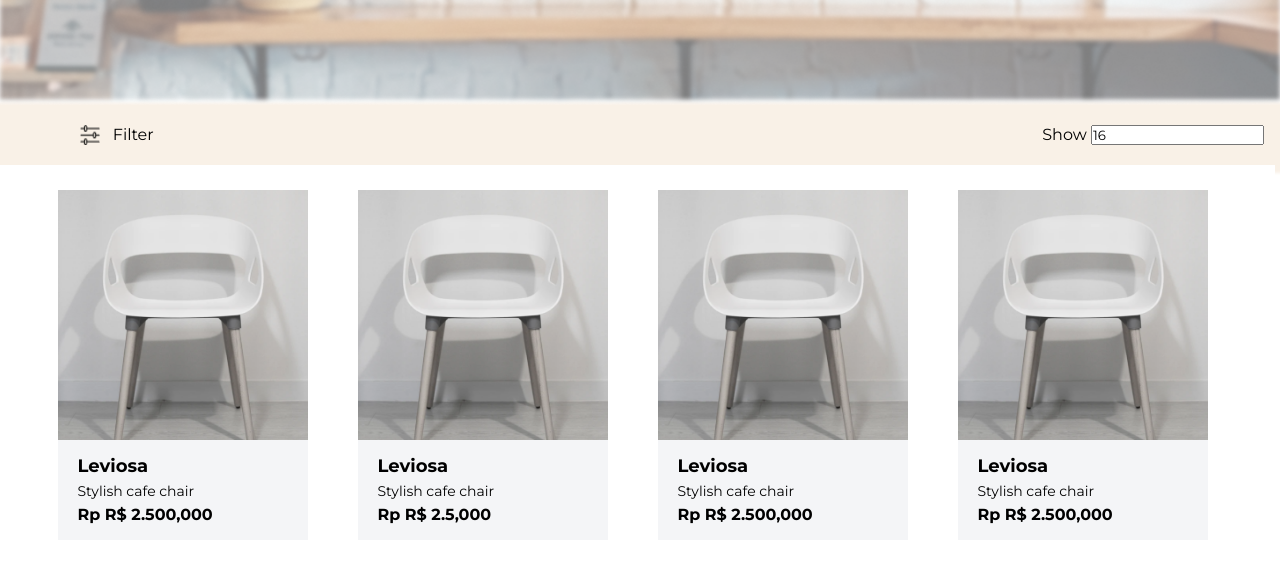
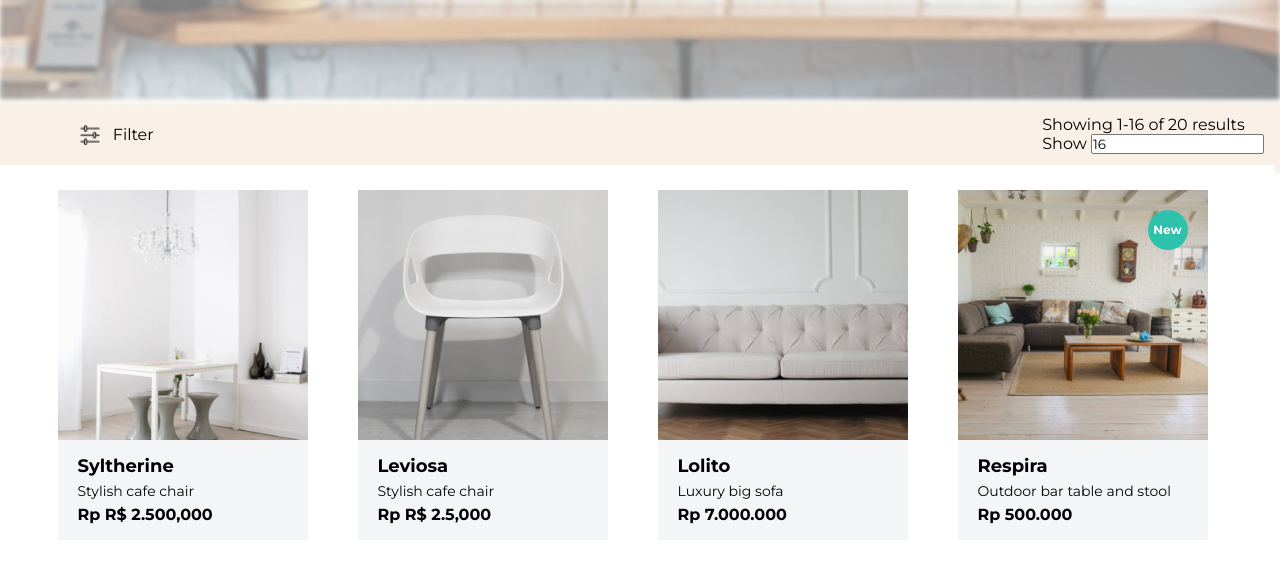
Before and after one commit to juliamenzss/Compass-Shop, a website: page index.html in a window 1280 px wide. Shown: the part 237-800 px from the top of the page. Drawn offline with Linux system fonts and the light colour scheme.

Commit message:
feat: inserindo opçao de tag de produto novo

```diff
--- a/db/db.json
+++ b/db/db.json
@@ -1,143 +1,177 @@
 [
   {
     "id": "0",
-    "img": "./assets/img/product2.png",
-    "name": "Leviosa",
+    "img": "./assets/img/product1.png",
+    "name": "Syltherine",
     "description": "Stylish cafe chair",
     "price": "Rp R$ 2.500,000",
-    "discount": "-10%"
+    "discount": "-30%",
+    "productNew": false
   },
   {
     "id": "1",
     "img": "./assets/img/product2.png",
     "name": "Leviosa",
     "description": "Stylish cafe chair",
-    "price": "Rp R$ 2.5,000"
+    "price": "Rp R$ 2.5,000",
+    "productNew": false
   },
   {
     "id": "2",
-    "img": "./assets/img/product2.png",
-    "name": "Leviosa",
-    "description": "Stylish cafe chair",
-    "price": "Rp R$ 2.500,000"
+    "img": "./assets/img/product3.png",
+    "name": "Lolito",
+    "description": "Luxury big sofa",
+    "price": "Rp 7.000.000",
+    "discount": "-50%",
+    "productNew": false
+
   },
   {
     "id": "3",
-    "img": "./assets/img/product2.png",
-    "name": "Leviosa",
-    "description": "Stylish cafe chair",
-    "price": "Rp R$ 2.500,000"
+    "img": "./assets/img/product4.png",
+    "name": "Respira",
+    "description": "Outdoor bar table and stool",
+    "price": "Rp 500.000",
+    "productNew": true
   },
   {
     "id": "0",
-    "img": "./assets/img/product2.png",
-    "name": "Leviosa",
+    "img": "./assets/img/product1.png",
+    "name": "Syltherine",
     "description": "Stylish cafe chair",
-    "price": "Rp R$ 2.500,000"
+    "price": "Rp R$ 2.500,000",
+    "discount": "-30%",
+    "productNew": false
   },
   {
     "id": "1",
     "img": "./assets/img/product2.png",
     "name": "Leviosa",
     "description": "Stylish cafe chair",
-    "price": "Rp R$ 2.5,000"
+    "price": "Rp R$ 2.5,000",
+    "productNew": false
   },
   {
     "id": "2",
-    "img": "./assets/img/product2.png",
-    "name": "Leviosa",
-    "description": "Stylish cafe chair",
-    "price": "Rp R$ 2.500,000"
+    "img": "./assets/img/product3.png",
+    "name": "Lolito",
+    "description": "Luxury big sofa",
+    "price": "Rp 7.000.000",
+    "discount": "-50%",
+    "productNew": false
+
   },
   {
     "id": "3",
-    "img": "./assets/img/product2.png",
-    "name": "Leviosa",
-    "description": "Stylish cafe chair",
-    "price": "Rp R$ 2.500,000"
+    "img": "./assets/img/product4.png",
+    "name": "Respira",
+    "description": "Outdoor bar table and stool",
+    "price": "Rp 500.000",
+    "productNew": true
   },
   {
     "id": "0",
-    "img": "./assets/img/product2.png",
-    "name": "Leviosa",
+    "img": "./assets/img/product1.png",
+    "name": "Syltherine",
     "description": "Stylish cafe chair",
-    "price": "Rp R$ 2.500,000"
+    "price": "Rp R$ 2.500,000",
+    "discount": "-30%",
+    "productNew": false
   },
   {
     "id": "1",
     "img": "./assets/img/product2.png",
     "name": "Leviosa",
     "description": "Stylish cafe chair",
-    "price": "Rp R$ 2.5,000"
+    "price": "Rp R$ 2.5,000",
+    "productNew": false
   },
   {
     "id": "2",
-    "img": "./assets/img/product2.png",
-    "name": "Leviosa",
-    "description": "Stylish cafe chair",
-    "price": "Rp R$ 2.500,000"
+    "img": "./assets/img/product3.png",
+    "name": "Lolito",
+    "description": "Luxury big sofa",
+    "price": "Rp 7.000.000",
+    "discount": "-50%",
+    "productNew": false
+
   },
   {
     "id": "3",
-    "img": "./assets/img/product2.png",
-    "name": "Leviosa",
-    "description": "Stylish cafe chair",
-    "price": "Rp R$ 2.500,000"
+    "img": "./assets/img/product4.png",
+    "name": "Respira",
+    "description": "Outdoor bar table and stool",
+    "price": "Rp 500.000",
+    "productNew": true
   },
   {
     "id": "0",
-    "img": "./assets/img/product2.png",
-    "name": "Leviosa",
+    "img": "./assets/img/product1.png",
+    "name": "Syltherine",
     "description": "Stylish cafe chair",
-    "price": "Rp R$ 2.500,000"
+    "price": "Rp R$ 2.500,000",
+    "discount": "-30%",
+    "productNew": false
   },
   {
     "id": "1",
     "img": "./assets/img/product2.png",
     "name": "Leviosa",
     "description": "Stylish cafe chair",
-    "price": "Rp R$ 2.5,000"
+    "price": "Rp R$ 2.5,000",
+    "productNew": false
   },
   {
     "id": "2",
-    "img": "./assets/img/product2.png",
-    "name": "Leviosa",
-    "description": "Stylish cafe chair",
-    "price": "Rp R$ 2.500,000"
+    "img": "./assets/img/product3.png",
+    "name": "Lolito",
+    "description": "Luxury big sofa",
+    "price": "Rp 7.000.000",
+    "discount": "-50%",
+    "productNew": false
+
   },
   {
     "id": "3",
-    "img": "./assets/img/product2.png",
-    "name": "Leviosa",
-    "description": "Stylish cafe chair",
-    "price": "Rp R$ 2.500,000"
+    "img": "./assets/img/product4.png",
+    "name": "Respira",
+    "description": "Outdoor bar table and stool",
+    "price": "Rp 500.000",
+    "productNew": true
   },
   {
     "id": "0",
-    "img": "./assets/img/product2.png",
-    "name": "Leviosa",
+    "img": "./assets/img/product1.png",
+    "name": "Syltherine",
     "description": "Stylish cafe chair",
-    "price": "Rp R$ 2.500,000"
+    "price": "Rp R$ 2.500,000",
+    "discount": "-30%",
+    "productNew": false
   },
   {
     "id": "1",
     "img": "./assets/img/product2.png",
     "name": "Leviosa",
     "description": "Stylish cafe chair",
-    "price": "Rp R$ 2.5,000"
+    "price": "Rp R$ 2.5,000",
+    "productNew": false
   },
   {
     "id": "2",
-    "img": "./assets/img/product2.png",
-    "name": "Leviosa",
-    "description": "Stylish cafe chair",
-    "price": "Rp R$ 2.500,000"
+    "img": "./assets/img/product3.png",
+    "name": "Lolito",
+    "description": "Luxury big sofa",
+    "price": "Rp 7.000.000",
+    "discount": "-50%",
+    "productNew": false
+
   },
   {
     "id": "3",
-    "img": "./assets/img/product2.png",
-    "name": "Leviosa",
-    "description": "Stylish cafe chair",
-    "price": "Rp R$ 2.500,000"
+    "img": "./assets/img/product4.png",
+    "name": "Respira",
+    "description": "Outdoor bar table and stool",
+    "price": "Rp 500.000",
+    "productNew": true
   }
 ]
--- a/index.html
+++ b/index.html
@@ -104,20 +104,29 @@
     </div>
   </div>
 
+
   <div class="headerBottom">
     <div class="filter">
       <img src="./assets/icons/filter.png" alt="filter icon">
       <p>Filter</p>
     </div>
+
+    <!-- arrumar show e frase -->
     <div>
+      <div class="resultsPage">Showing 1–16 of 32 results</div>
       <label>Show</label>
-      <input type="number" id="productCount" value="16">
+      <input type="number" id="productCount" value="16" min="1">
   </div>
   </div>
 
 
 <main>
     <div class="products" id="products">
+
+
+      <!-- <div class="newBadge ">
+        <h5>New</h5> -->
+    </div>
 
       <!-- <div class="productCard" >
         <img class="productImg" src="./assets/img/product1.png" alt="">
--- a/index.js
+++ b/index.js
@@ -1,6 +1,6 @@
 document.addEventListener('DOMContentLoaded', () => {
   const products = document.querySelector('.products');
-
+  const resultsPage = document.querySelector('.resultsPage');
   let show = 16;
   let currentPage = 1;
   let bancodedados;
@@ -8,8 +8,40 @@ document.addEventListener('DOMContentLoaded', () => {
   const sendHtml = () => {
     products.innerHTML = '';
 
+    function createMessageResult() {
+      if (!bancodedados || !Array.isArray(bancodedados) || bancodedados.length === 0) {
+        resultsPage.innerHTML = 'Valor inválido';
+        return;
+      }
+
+      const totalPages = Math.ceil(bancodedados.length / show);
+      if (currentPage < 1 || currentPage > totalPages || show > bancodedados.length) {
+        resultsPage.innerHTML = 'Valor inválido';
+        return;
+      }
+
+      let start = (currentPage - 1) * show + 1;
+      let end = Math.min(currentPage * show, bancodedados.length);
+      let message = `Showing ${start}-${end} of ${bancodedados.length} results`;
+      resultsPage.innerHTML = message;
+    }
+
+    if (show > 0) {
+      createMessageResult()
+    } else {
+      resultsPage.innerHTML = 'Adcione um numero'
+    }
+
+    document.getElementById('productCount').addEventListener('input', function(e) {
+      var value = parseInt(e.target.value);
+      if (value < 1) {
+          e.target.value = show
+      }
+  });
+
+
     const start = (currentPage - 1) * show;
-    const end = currentPage * show;
+    const end = Math.min(currentPage * show, bancodedados.length);
 
     bancodedados.slice(start, end).forEach((db) => {
       const productCard = document.createElement('div');
@@ -58,6 +90,7 @@ document.addEventListener('DOMContentLoaded', () => {
         li.appendChild(aButton);
         return li;
       };
+
       const bg = document.createElement('div');
       bg.classList.add('bg');
 
@@ -75,6 +108,19 @@ document.addEventListener('DOMContentLoaded', () => {
       productInfo.appendChild(productDescription);
       productInfo.appendChild(productPrice);
 
+
+
+
+
+      const newBadge = document.createElement('div');
+      if (db.productNew === true) {
+        newBadge.classList.add('newBadge');
+        newBadge.innerHTML = 'New';
+      } else {
+        newBadge.classList.remove('newBadge');
+      }
+      productCard.appendChild(newBadge);
+
       productCard.appendChild(productInfo);
       productCard.appendChild(button);
 
@@ -83,8 +129,10 @@ document.addEventListener('DOMContentLoaded', () => {
 
     addHoverEffect();
     updatePagination();
+  };
 
-  };
+
+
 
   const updatePagination = () => {
     const paginationList = document.getElementById('paginationList');
@@ -94,9 +142,7 @@ document.addEventListener('DOMContentLoaded', () => {
 
     for (let i = 1; i <= totalPages; i++) {
       const li = document.createElement('li');
-      li.innerHTML = `<a href="#" class="${
-        i === currentPage ? 'active' : ''
-      }">${i}</a>`;
+      li.innerHTML = `<a href="#" class="${i === currentPage ? 'active' : ''}">${i}</a>`;
       li.addEventListener('click', () => {
         currentPage = i;
         sendHtml();
@@ -130,13 +176,6 @@ document.addEventListener('DOMContentLoaded', () => {
     });
   };
 
-  fetch('./db/db.json')
-    .then((response) => response.json())
-    .then((db) => {
-      bancodedados = db;
-      sendHtml();
-    })
-    .catch((error) => console.error('Erro ao carregar o JSON:', error));
 
   // Menu
   const sidebar = document.querySelector('.sidebar');
@@ -145,8 +184,15 @@ document.addEventListener('DOMContentLoaded', () => {
   const showSidebar = () => {
     if (sidebar) {
       sidebar.classList.add('visible');
-    }
-  };
+      }
+      };
+      fetch('./db/db.json')
+        .then((response) => response.json())
+        .then((db) => {
+          bancodedados = db;
+          sendHtml();
+        })
+        .catch((error) => console.error('Erro ao carregar o JSON:', error));
 
   const closeMenu = document.querySelector('.closeMenu');
   if (closeMenu) {
@@ -161,11 +207,8 @@ document.addEventListener('DOMContentLoaded', () => {
     toggleButton.addEventListener('click', showSidebar);
   }
 
-
   const productCount = document.querySelector('#productCount');
   productCount.addEventListener('keydown', function (event) {
-
-    console.log('re');
     if (event.key === 'Enter') {
       show = parseInt(productCount.value, 10);
       sendHtml();
--- a/style.css
+++ b/style.css
@@ -324,6 +324,12 @@ body {
   padding: 5px
 }
 
+
+
+
+
+
+
 #products .productCard {
   display: none;
 }
@@ -337,11 +343,46 @@ body {
 }
 
 .productCard {
+  position: relative;
   border-radius: 1px;
   overflow: hidden;
   width: 300px;
   padding: 20px;
 }
+
+
+.newBadge {
+  position: absolute;
+  top: 40px; /* Ajuste conforme necessário */
+  right: 50px;
+  width: 40px;
+  height: 40px;
+  color: white;
+  padding: 10px 5px;
+  font-size: 12px;
+  font-weight: bold;
+  border-radius: 50px;
+  z-index: 10;
+  background-color: #2EC1AC;
+  display: flex;
+  align-items: center;
+  justify-content: center;
+}
+
+/* .notNewBadge {
+  position: absolute;
+  top: 10px;
+  right: 10px;
+  color: white;
+  padding: 5px 10px;
+  font-size: 12px;
+  font-weight: bold;
+  border-radius: 5px;
+  z-index: 10;
+} */
+
+
+
 
 .productImg {
   display: block;
@@ -381,6 +422,7 @@ body {
   font-weight: bold;
   color: #000;
 }
+
 
 #paginationContainer {
   display: flex;
```
